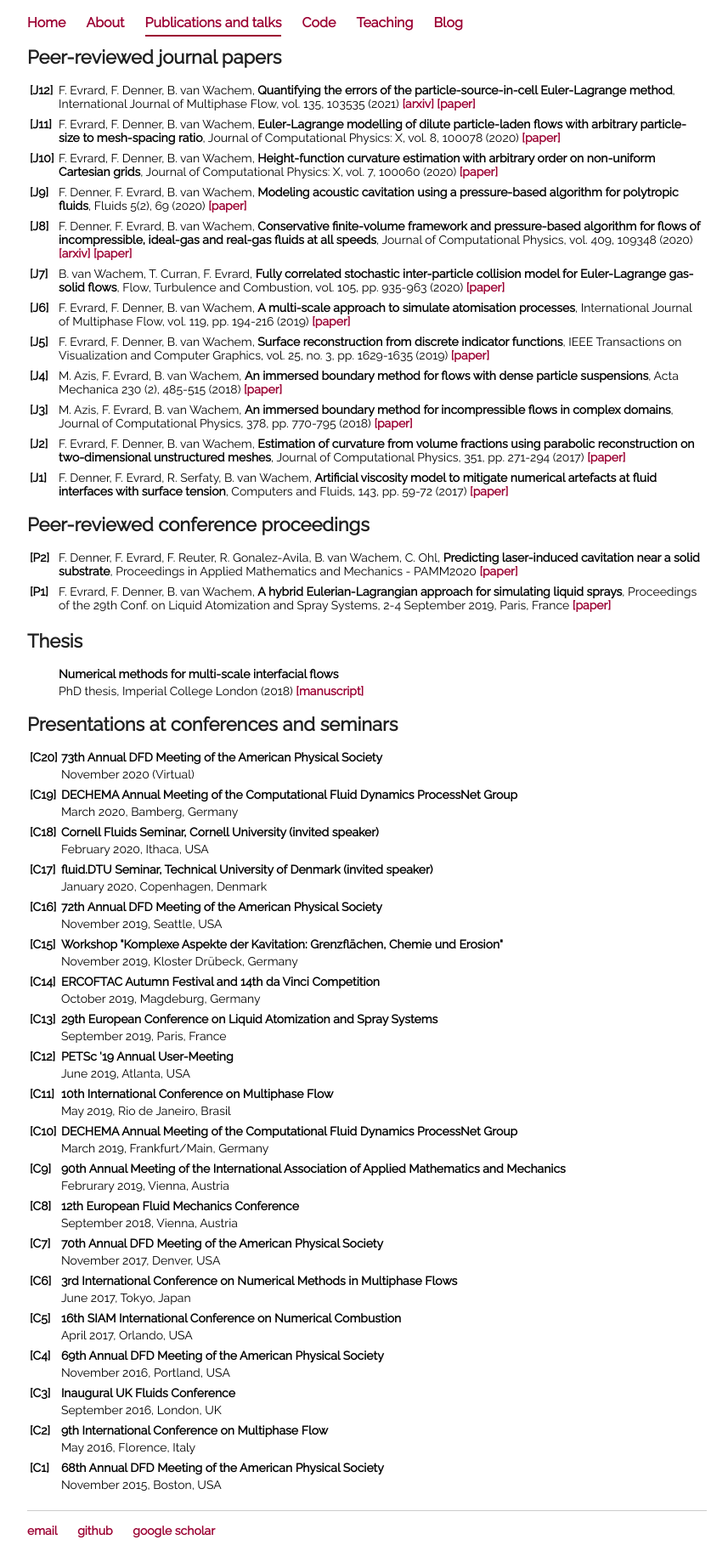
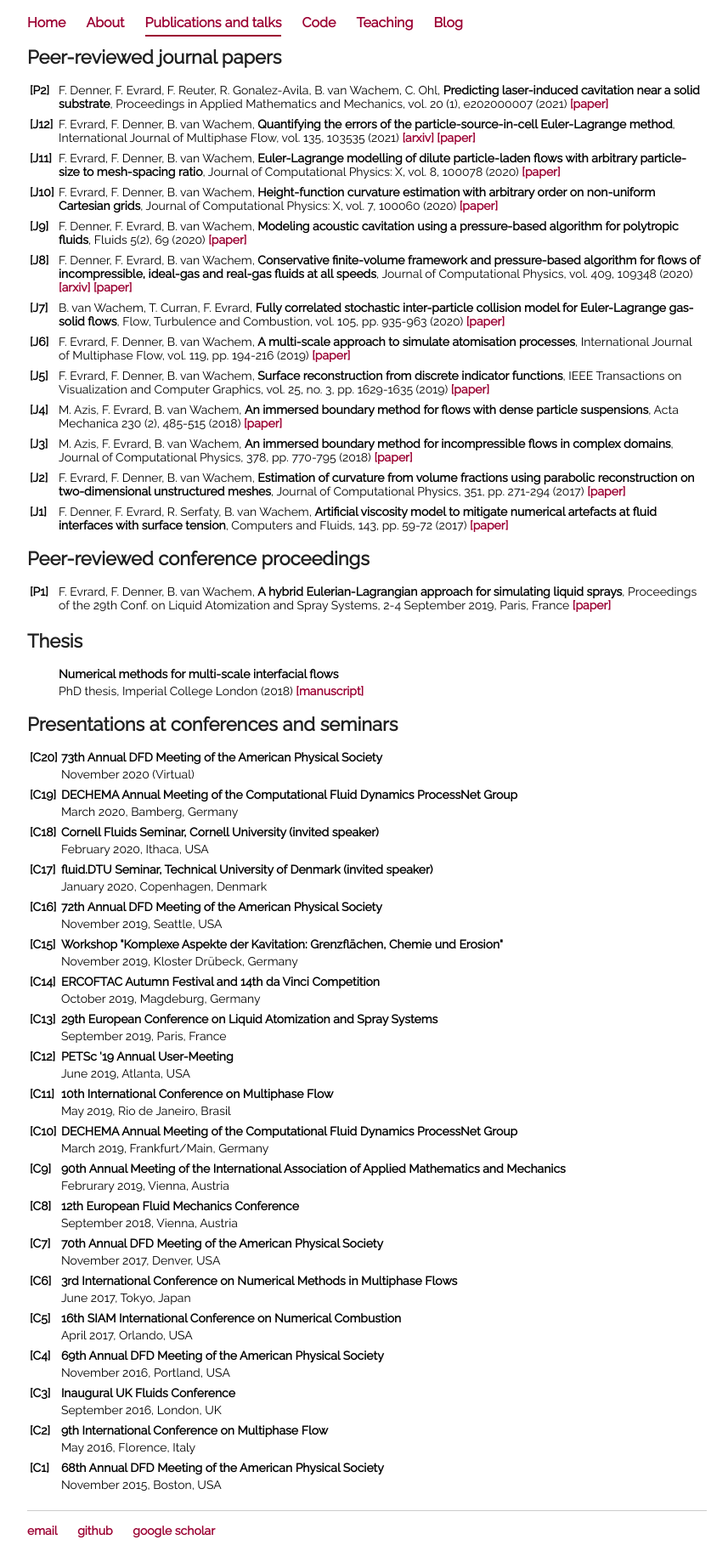
Before and after one commit to fabienevrard/fabienevrard.github.io, a Jekyll site: the page built from publications/index.html, in a window 1280 px wide. Shown: the whole page at 85% size, without its empty margins (208-1065 px from the left). Built offline with Jekyll 4.4.1, drawn with Linux system fonts in a browser that asks for light colours.

Commit message:
Update index.html

```diff
--- a/publications/index.html
+++ b/publications/index.html
@@ -8,6 +8,12 @@ title: Publications and talks
 	 <table style="width:100%; vertical-align: top; text-align: left;">
 		 <col width=4%>
 		 <col width=95%>
+		 <tr>
+			 <td><b>[P2]</b></td>
+			 <td>F. Denner, F. Evrard, F. Reuter, R. Gonalez-Avila, B. van Wachem, C. Ohl, <b>Predicting laser-induced cavitation near a solid substrate</b>, Proceedings in Applied Mathematics and Mechanics, vol. 20 (1), e202000007 (2021) <b><a href="https://doi.org/10.1002/pamm.202000007">[paper]</a></b></td>
+		 </tr>
+		 <tr><td></td><td></td></tr>
+
 		 <tr>
 			 <td><b>[J12]</b></td>
 			 <td>F. Evrard, F. Denner, B. van Wachem, <b>Quantifying the errors of the particle-source-in-cell Euler-Lagrange method</b>, International Journal of Multiphase Flow, vol. 135, 103535 (2021) <b><a href="http://arxiv.org/abs/2012.03025">[arxiv]</a> <a href="https://doi.org/10.1016/j.ijmultiphaseflow.2020.103535">[paper]</a></b></td>
@@ -75,11 +81,6 @@ volume fractions using parabolic reconstruction on two-dimensional unstructured
 	 <table style="width:100%; vertical-align: top; text-align: left;">
 		 <col width=4%>
 		 <col width=95%>
-		 <tr>
-			 <td><b>[P2]</b></td>
-			 <td>F. Denner, F. Evrard, F. Reuter, R. Gonalez-Avila, B. van Wachem, C. Ohl, <b>Predicting laser-induced cavitation near a solid substrate</b>, Proceedings in Applied Mathematics and Mechanics - PAMM2020 <b><a href="">[paper]</a></b></td>
-		 </tr>
-		 <tr><td></td><td></td></tr>
 		 <tr>
 			 <td><b>[P1]</b></td>
 			 <td>F. Evrard, F. Denner, B. van Wachem, <b>A hybrid Eulerian-Lagrangian approach for simulating liquid sprays</b>, Proceedings of the 29th Conf. on Liquid Atomization and Spray Systems, 2-4 September 2019, Paris, France <b><a href="https://ilass19.sciencesconf.org/243747">[paper]</a></b></td>
```
